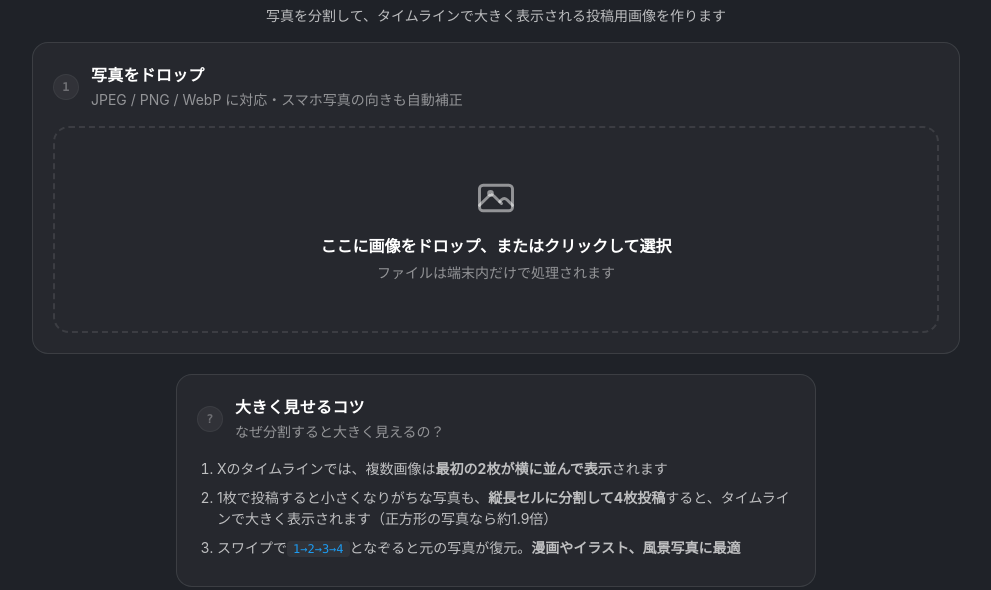
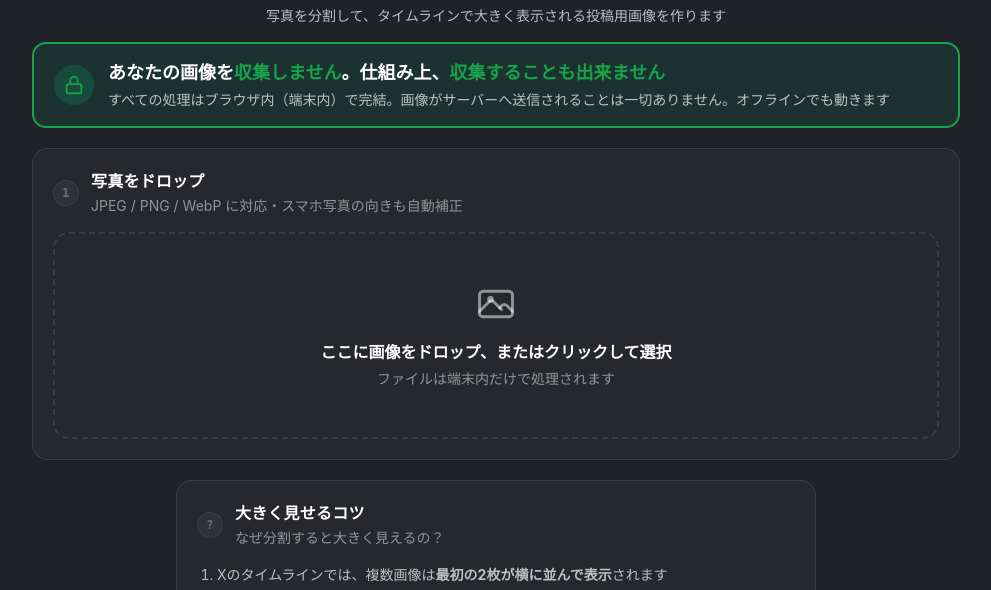
Before and after one commit to moruton1119/x-image-splitter, a plain HTML site: page index.html in a window 1280 px wide. Shown: the part 174-764 px from the top of the page, without its empty margins (144-1135 px from the left). Drawn offline with Linux system fonts and the light colour scheme.

Commit message:
プライバシー訴求を強化 + 兄弟アプリリンクをGitHub Pagesに修正
【プライバシー（最重要訴求）】
- hero直下に緑枠+ロックアイコンの大型バナーを追加:
  「あなたの画像を収集しません。仕組み上、収集することも出来ません」
  「すべての処理はブラウザ内（端末内）で完結。サーバー送信なし。オフラインでも動作」
- フッター文言に「（収集も出来ません）」を追記
- meta descriptionに「画像収集なし」を明記

【リンク修正】
- 兄弟アプリ: Discord 圧縮くん のリンクを
  GitHubリポジトリ → https://moruton1119.github.io/discord-image-compressor/ に変更

E2E 35項目全パス（プライバシーバナー・リンク検証を追加）

```diff
--- a/index.html
+++ b/index.html
@@ -3,7 +3,7 @@
 <head>
 <meta charset="UTF-8">
 <meta name="viewport" content="width=device-width, initial-scale=1.0">
-<meta name="description" content="X(旧Twitter)投稿用写真ツール。1枚の写真を分割して大きく見せる「分割」と、投稿前の見え方チェック「プレビュー」。完全ローカル処理でサーバー送信ゼロ。">
+<meta name="description" content="X(旧Twitter)投稿用写真ツール。1枚の写真を分割して大きく見せる「分割」と、投稿前の見え方チェック「プレビュー」。完全ローカル処理でサーバー送信ゼロ・画像収集なし。">
 <meta property="og:title" content="X写真スタジオ — 分割・プレビュー">
 <meta property="og:description" content="1枚の写真を分割して大きく見せる＋投稿前プレビュー。完全ローカル処理。">
 <meta property="og:type" content="website">
@@ -116,6 +116,18 @@ button { cursor: pointer; }
   color: var(--muted); border: 1px solid var(--border); background: var(--surface);
   border-radius: var(--radius-pill); padding: 3px 12px; margin-bottom: var(--space-3); letter-spacing: 1.5px;
 }
+
+/* ── プライバシーバナー（最重要訴求） ───── */
+.privacy-banner {
+  display: flex; align-items: center; gap: 14px;
+  border: 2px solid var(--success); border-radius: 14px;
+  background: rgba(0, 186, 124, 0.10);
+  padding: 16px 20px; margin: 0 0 var(--space-5);
+}
+.privacy-banner .pb-icon { flex-shrink: 0; width: 40px; height: 40px; border-radius: 50%; background: rgba(0, 186, 124, 0.18); display: flex; align-items: center; justify-content: center; color: var(--success); }
+.privacy-banner .pb-title { font-weight: 700; font-size: clamp(15px, 2.6vw, 18px); color: var(--fg); line-height: 1.4; }
+.privacy-banner .pb-title b { color: var(--success); }
+.privacy-banner .pb-sub { font-size: var(--text-sm); color: var(--fg-2); margin-top: 4px; line-height: 1.5; }
 
 /* ── Panel / card ──────────────────────── */
 .panel {
@@ -424,6 +436,16 @@ button { cursor: pointer; }
     <p>写真を分割して、タイムラインで大きく表示される投稿用画像を作ります</p>
   </section>
 
+  <section class="privacy-banner" role="note" aria-label="プライバシーに関するお知らせ">
+    <div class="pb-icon">
+      <svg width="22" height="22" viewBox="0 0 24 24" fill="none" stroke="currentColor" stroke-width="2" stroke-linecap="round" stroke-linejoin="round" aria-hidden="true"><rect x="4" y="11" width="16" height="10" rx="2"/><path d="M8 11V7a4 4 0 1 1 8 0v4"/></svg>
+    </div>
+    <div>
+      <div class="pb-title">あなたの画像を<b>収集しません</b>。仕組み上、<b>収集することも出来ません</b></div>
+      <div class="pb-sub">すべての処理はブラウザ内（端末内）で完結。画像がサーバーへ送信されることは一切ありません。オフラインでも動きます</div>
+    </div>
+  </section>
+
   <section class="panel" id="step1">
     <div class="step-head">
       <span class="step-num">1</span>
@@ -565,11 +587,11 @@ button { cursor: pointer; }
   <div class="container">
     <div>
       <svg width="13" height="13" viewBox="0 0 24 24" fill="none" stroke="currentColor" stroke-width="1.8" stroke-linecap="round" stroke-linejoin="round" aria-hidden="true" style="vertical-align:-2px"><rect x="4" y="11" width="16" height="10" rx="2"/><path d="M8 11V7a4 4 0 1 1 8 0v4"/></svg>
-      完全ローカル処理 — 画像は端末内で処理され、どこにも送信されません
+      完全ローカル処理 — 画像は端末内で処理され、どこにも送信されません（収集も出来ません）
     </div>
     <div class="links">
       <a href="https://github.com/moruton1119/x-image-splitter" target="_blank" rel="noopener">GitHub</a>
-      <a href="https://github.com/moruton1119/discord-image-compressor" target="_blank" rel="noopener">兄弟アプリ: Discord 圧縮くん</a>
+      <a href="https://moruton1119.github.io/discord-image-compressor/" target="_blank" rel="noopener">兄弟アプリ: Discord 圧縮くん</a>
     </div>
     <div style="margin-top:8px; font-size:12px">© 2026 もるラボ / X(旧Twitter)はX Corp.の商標です。本サイトは非公式ツールです</div>
   </div>
```
